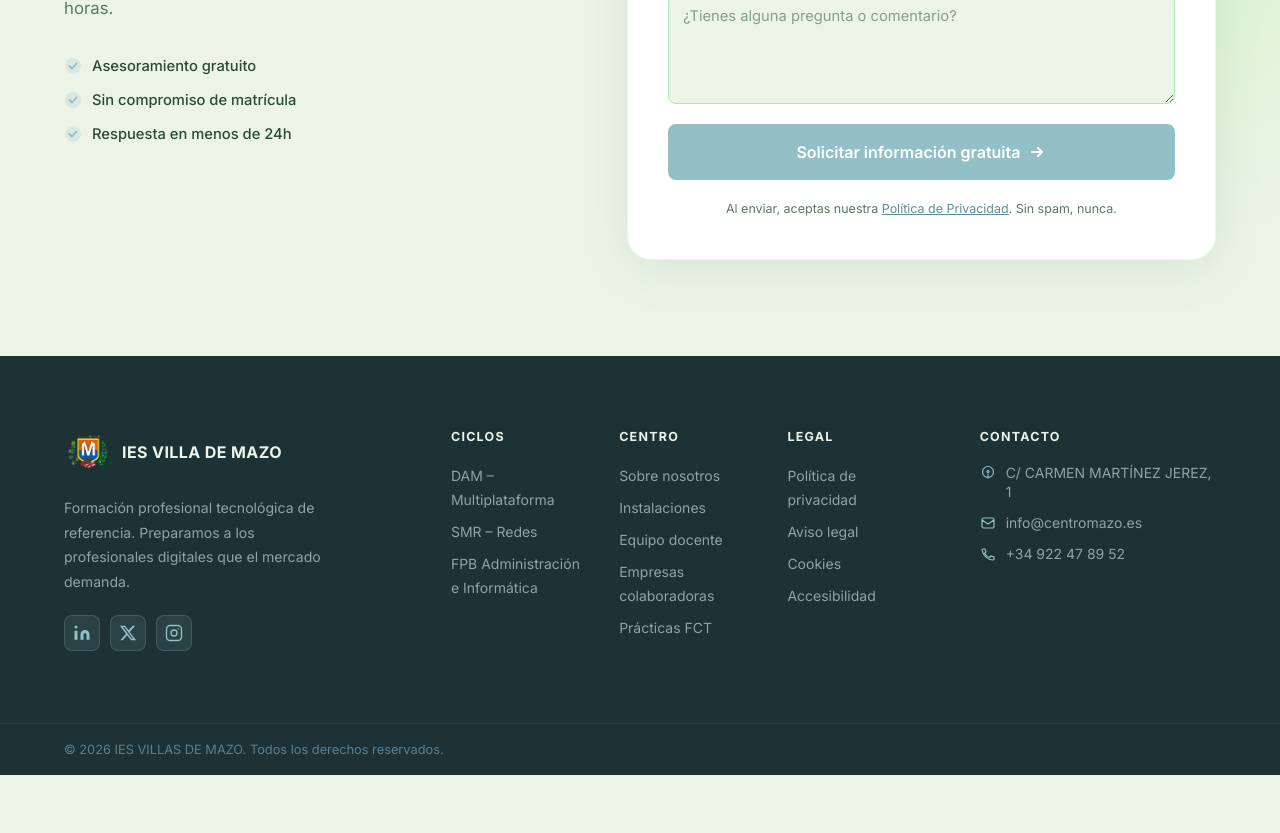
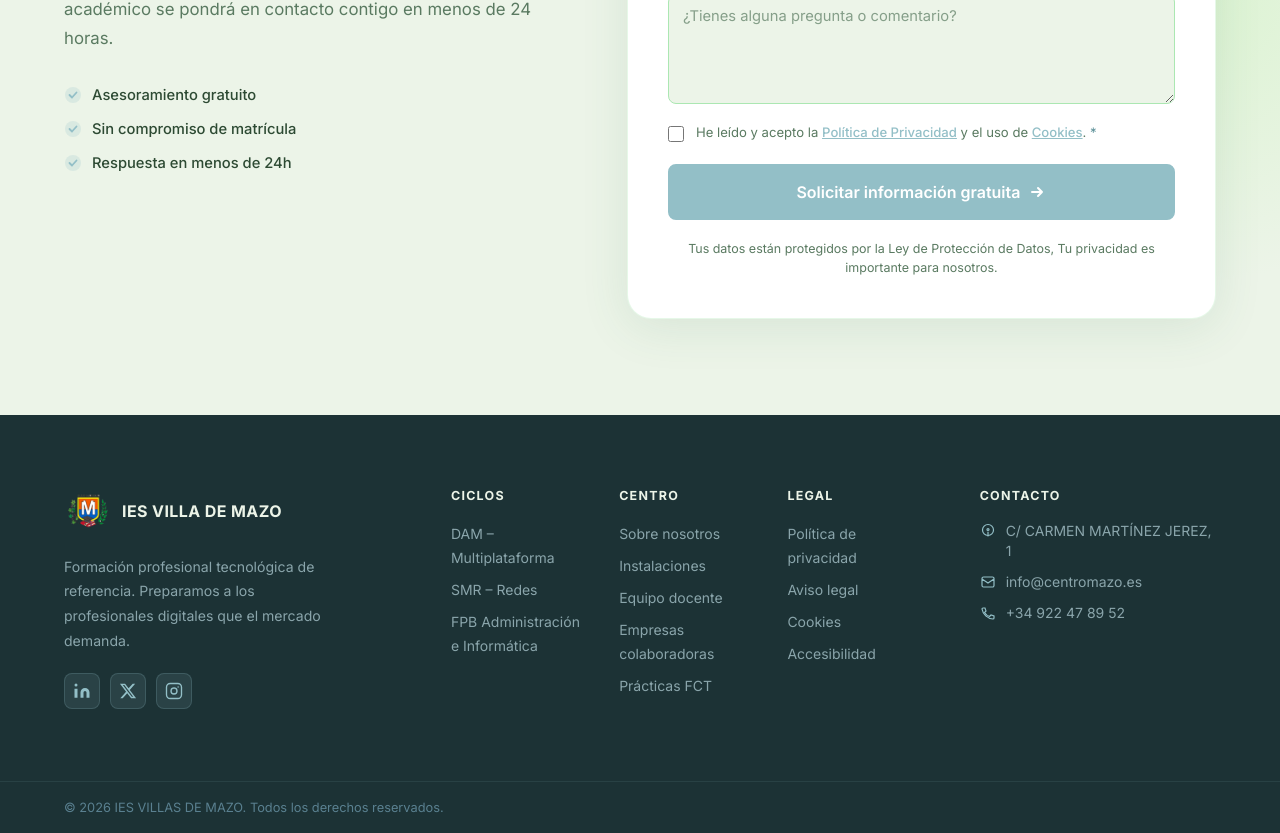
Before and after one commit to KevinRamirez1302/Front-mazo, a React (Vite) app: page / in a window 1280 px wide. Shown: the part 4900-5733 px from the top of the page. Before the commit the page ends 5675 px from the top, so only its background shows below. Built offline with nearby package versions, Linux system fonts and the light colour scheme.

Commit message:
proteccionDatosv1

```diff
--- a/src/components/LeadForm.tsx
+++ b/src/components/LeadForm.tsx
@@ -10,6 +10,7 @@ type FormData = {
   dni?: string
   course: string
   message: string
+  privacyAccepted: boolean
 }
 
 export default function LeadForm() {
@@ -29,7 +30,8 @@ export default function LeadForm() {
     setError(null)
     try {
       console.log(data)
-      await FormularioEnvio(data)
+      const { privacyAccepted, ...payload } = data
+      await FormularioEnvio(payload as any)
       setSubmitted(true)
     } catch {
       setError('Hubo un problema al enviar. Inténtalo de nuevo.')
@@ -221,6 +223,24 @@ export default function LeadForm() {
                 />
               </div>
 
+              {/* Aceptación de Privacidad y Cookies */}
+              <div className="flex flex-col gap-2">
+                <div className="flex items-start gap-3">
+                  <div className="relative flex items-center h-5">
+                    <input
+                      id="privacyAccepted"
+                      type="checkbox"
+                      className="w-4 h-4 rounded border-divider text-accent focus:ring-accent/30 cursor-pointer"
+                      {...register('privacyAccepted', { required: 'Debes aceptar la política de privacidad' })}
+                    />
+                  </div>
+                  <label htmlFor="privacyAccepted" className="text-[0.82rem] text-fp-muted leading-tight cursor-pointer">
+                    He leído y acepto la <a href="#privacidad" className="text-accent underline font-medium hover:text-accent-deep transition-colors">Política de Privacidad</a> y el uso de <a href="#cookies" className="text-accent underline font-medium hover:text-accent-deep transition-colors">Cookies</a>. <span className="text-accent-deep" aria-hidden="true">*</span>
+                  </label>
+                </div>
+                {errors.privacyAccepted && <p className={errorCls} role="alert">{errors.privacyAccepted.message}</p>}
+              </div>
+
               {error && (
                 <p className="text-[0.82rem] text-red-500 text-center -mb-1" role="alert">
                   {error}
@@ -242,9 +262,7 @@ export default function LeadForm() {
               </button>
 
               <p className="text-center text-[0.78rem] text-fp-muted">
-                Al enviar, aceptas nuestra{' '}
-                <a href="#privacidad" className="text-accent-deep underline">Política de Privacidad</a>.
-                Sin spam, nunca.
+                Tus datos están protegidos por la Ley de Protección de Datos, Tu privacidad es importante para nosotros.
               </p>
             </form>
           )}
```
